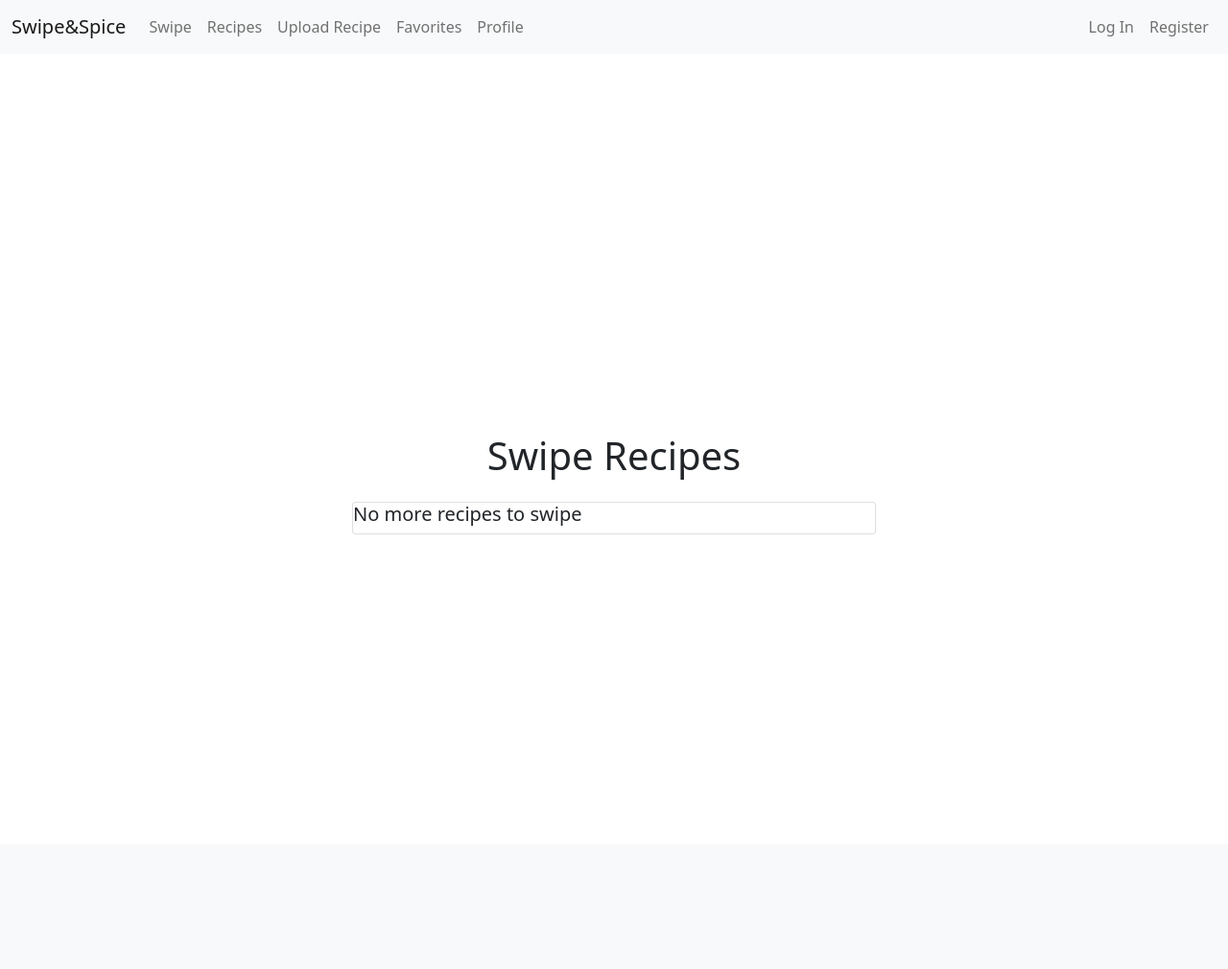
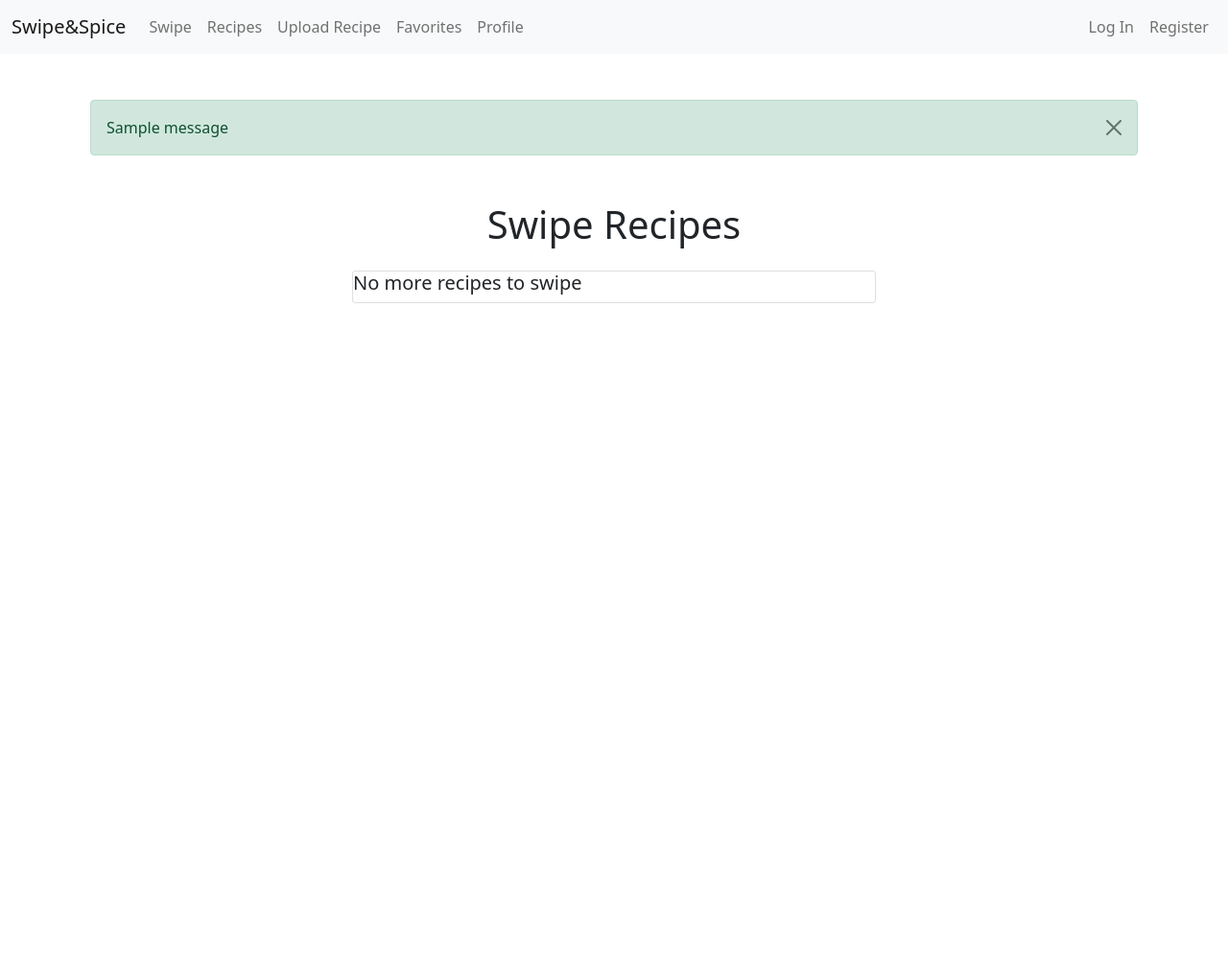
Before and after one commit to theNomer/SwipeSpice, a Python web app: template templates/swipe.html in a window 1280 px wide. Shown: the whole page at 96% size. Before the commit the page ends 557 px from the top, so only its background shows below. Run offline with Jinja, Linux system fonts and the light colour scheme; the template is opened without the code that fills it: most values are stand-ins (such as "Sample title", 1, 10 or a date in 2020); one stand-in notice (Sample message) is shown.

Commit message:
fixed alerts and filtering

```diff
--- a/auth.py
+++ b/auth.py
@@ -1,4 +1,4 @@
-from flask import Blueprint, flash, redirect, render_template, request, url_for, current_app
+from flask import Blueprint, flash, redirect, render_template, request, url_for, current_app, session
 from werkzeug.security import generate_password_hash, check_password_hash
 from models import db, User
 from flask_login import login_user, login_required, logout_user, current_user
--- a/recipes.py
+++ b/recipes.py
@@ -28,7 +28,7 @@ def view_recipes():
 
     if allergies:
         for allergy in allergies:
-            query = query.filter(Recipe.allergies.any(allergy))
+            query = query.filter(~Recipe.allergies.any(allergy))
 
     if ingredients:
         query = query.filter(Recipe.ingredients.ilike(f'%{ingredients}%'))
--- a/templates/swipe.html
+++ b/templates/swipe.html
@@ -1,6 +1,18 @@
 {% extends "base.html" %}
 
 {% block content %}
+<div class="container mt-5">
+    {% with messages = get_flashed_messages(with_categories=true) %}
+        {% if messages %}
+            {% for category, message in messages %}
+                <div class="alert alert-{{ category }} alert-dismissible fade show" role="alert">
+                    {{ message }}
+                    <button type="button" class="btn-close" data-bs-dismiss="alert" aria-label="Close"></button>
+                </div>
+            {% endfor %}
+        {% endif %}
+    {% endwith %}
+</div>
 <div class="container mt-5 d-flex flex-column align-items-center" style="height: 100vh;">
     <h1 class="text-center mb-4">Swipe Recipes</h1>
     <div id="alert-container" class="w-100"></div>
@@ -82,19 +94,4 @@
 
     updateRecipeCard();
 </script>
-
-<style>
-    .container {
-        display: flex;
-        flex-direction: column;
-        justify-content: center;
-        align-items: center;
-        height: 100vh;
-    }
-
-    .card {
-        width: 100%;
-        max-width: 600px;
-    }
-</style>
 {% endblock %}
```
Also changed, not shown: swipe.py (+6 -1 lines).
